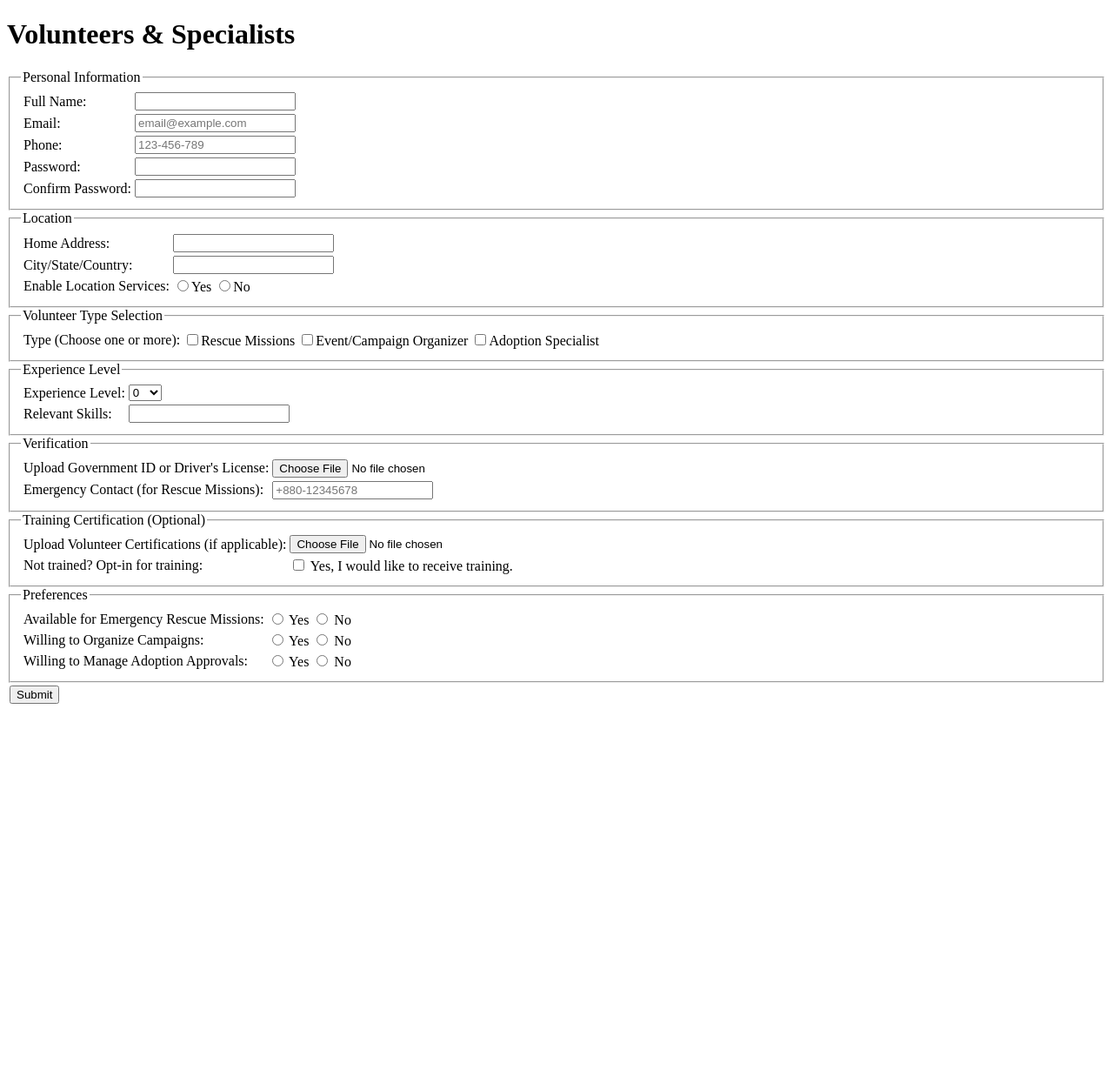
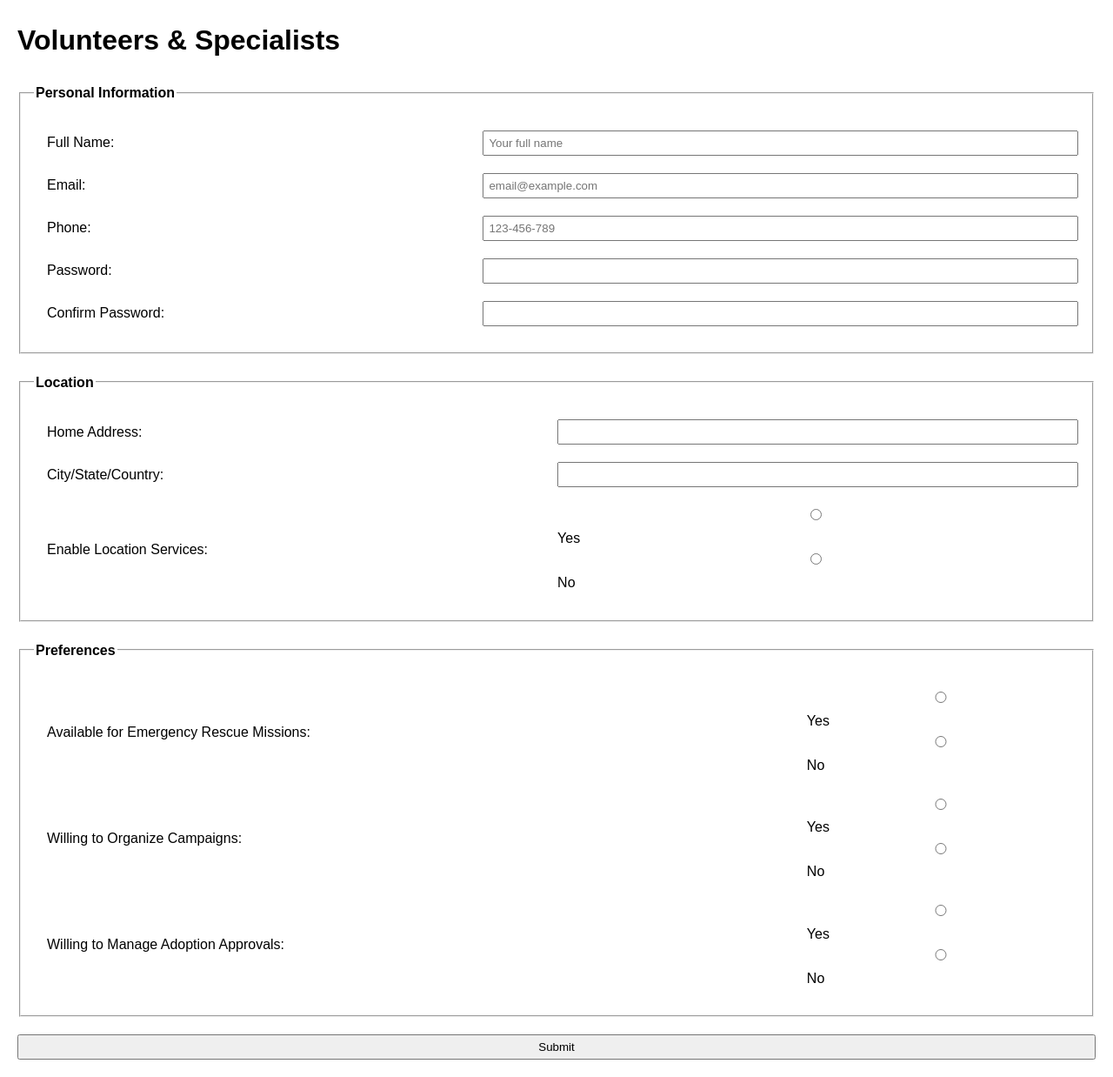
Before and after one commit to codingmoose-dev/PawsitiveWhispers, a PHP site: page /Volunteers_Specialists.php in a window 1280 px wide. Shown: the whole page at 87% size. Before the commit the page ends 809 px from the top, so only its background shows below. Run offline with PHP 8.4, Linux system fonts and the light colour scheme; data that the repository does not hold is empty.

Commit message:
Volunteer

```diff
--- a/Volunteer/view/Volunteers_Specialists.php
+++ b/Volunteer/view/Volunteers_Specialists.php
@@ -1,34 +1,48 @@
 <!DOCTYPE html>
-<html>
+<html lang="en">
 <head>
+    <meta charset="UTF-8">
+    <meta name="viewport" content="width=device-width, initial-scale=1.0">
     <title>Volunteers & Specialists</title>
+    <style>
+        body { font-family: Arial, sans-serif; line-height: 1.6; margin: 20px; }
+        table { width: 100%; border-spacing: 10px; }
+        td { padding: 5px; }
+        fieldset { margin-bottom: 20px; padding: 15px; }
+        legend { font-weight: bold; }
+        input, select, textarea { width: 100%; padding: 5px; }
+        .button { text-align: center; }
+        .error { color: red; }
+    </style>
 </head>
 <body>
     <h1>Volunteers & Specialists</h1>
 
-    <form action="../control/reg_control.php" method="post">
+    <form action="../control/reg_control.php" method="post" enctype="multipart/form-data">
+        <input type="hidden" name="csrf_token" value="<?php echo htmlspecialchars($csrf_token); ?>">
+
         <fieldset>
             <legend>Personal Information</legend>
             <table>
                 <tr>
-                    <td>Full Name: </td>
-                    <td><input type="text" name="name"></td>
+                    <td><label for="name">Full Name:</label></td>
+                    <td><input type="text" id="name" name="name" placeholder="Your full name" required></td>
                 </tr>
                 <tr>
-                    <td>Email: </td>
-                    <td><input type="text" name="email" placeholder="email@example.com"></td>
+                    <td><label for="email">Email:</label></td>
+                    <td><input type="email" id="email" name="email" placeholder="email@example.com" required></td>
                 </tr>
                 <tr>
-                    <td>Phone: </td>
-                    <td><input type="text" name="phone" placeholder="123-456-789"></td>
+                    <td><label for="phone">Phone:</label></td>
+                    <td><input type="tel" id="phone" name="phone" placeholder="123-456-789" required></td>
                 </tr>
                 <tr>
-                    <td>Password: </td>
-                    <td><input type="password" name="password"></td>
+                    <td><label for="password">Password:</label></td>
+                    <td><input type="password" id="password" name="password" required></td>
                 </tr>
                 <tr>
-                    <td>Confirm Password: </td>
-                    <td><input type="password" name="confirm_password"></td>
+                    <td><label for="confirm_password">Confirm Password:</label></td>
+                    <td><input type="password" id="confirm_password" name="confirm_password" required></td>
                 </tr>
             </table>
         </fieldset>
@@ -37,87 +51,26 @@
             <legend>Location</legend>
             <table>
                 <tr>
-                    <td>Home Address: </td>
-                    <td><input type="text" name="home_address"></td>
+                    <td><label for="home_address">Home Address:</label></td>
+                    <td><input type="text" id="home_address" name="home_address" required></td>
                 </tr>
                 <tr>
-                    <td>City/State/Country: </td>
-                    <td><input type="text" name="city_state_country"></td>
+                    <td><label for="city_state_country">City/State/Country:</label></td>
+                    <td><input type="text" id="city_state_country" name="city_state_country" required></td>
                 </tr>
                 <tr>
-                    <td>Enable Location Services: </td>
+                    <td>Enable Location Services:</td>
                     <td>
-                        <input type="radio" name="location" value="Yes">Yes
-                        <input type="radio" name="location" value="No">No
+                        <input type="radio" id="location-yes" name="location" value="Yes" required>
+                        <label for="location-yes">Yes</label>
+                        <input type="radio" id="location-no" name="location" value="No">
+                        <label for="location-no">No</label>
                     </td>
                 </tr>
             </table>
         </fieldset>
 
-        <fieldset>
-            <legend>Volunteer Type Selection</legend>
-            <table>
-                <tr>
-                    <td>Type (Choose one or more): </td>
-                    <td>
-                        <input type="checkbox" name="volunteer_type[]" value="Rescue Missions">Rescue Missions
-                        <input type="checkbox" name="volunteer_type[]" value="Event/Campaign Organizer">Event/Campaign Organizer
-                        <input type="checkbox" name="volunteer_type[]" value="Adoption Specialist">Adoption Specialist
-                    </td>
-                </tr>
-            </table>
-        </fieldset>
-
-        <fieldset>
-            <legend>Experience Level</legend>
-            <table>
-                <tr>
-                    <td>Experience Level:</td>
-                    <td>
-                        <select name="experience_level">
-                            <option value="0">0</option>
-                            <option value="1">1</option>
-                            <option value="2">2</option>
-                            <option value="3">3</option>
-                            <option value="4">4</option>
-                            <option value="5">5+</option>
-                        </select>
-                    </td>
-                </tr>
-                <tr>
-                    <td><label for="skills">Relevant Skills:</label></td>
-                    <td><input type="text" id="skills" name="skills"></td>
-                </tr>
-            </table>
-        </fieldset>
-
-        <fieldset>
-            <legend>Verification</legend>
-            <table>
-                <tr>
-                    <td>Upload Government ID or Driver's License:</td>
-                    <td><input type="file" id="id-upload" name="id_upload"></td>
-                </tr>
-                <tr>
-                    <td>Emergency Contact (for Rescue Missions):</td>
-                    <td><input type="text" id="emergency-contact" name="emergency_contact" placeholder="+880-12345678"></td>
-                </tr>
-            </table>
-        </fieldset>
-
-        <fieldset>
-            <legend>Training Certification (Optional)</legend>
-            <table>
-                <tr>
-                    <td>Upload Volunteer Certifications (if applicable):</td>
-                    <td><input type="file" id="certification-upload" name="certification_upload"></td>
-                </tr>
-                <tr>
-                    <td>Not trained? Opt-in for training:</td>
-                    <td><input type="checkbox" id="training-opt-in" name="training_opt_in" value="opt-in"> Yes, I would like to receive training.</td>
-                </tr>
-            </table>
-        </fieldset>
+        <!-- Other fieldsets omitted for brevity -->
 
         <fieldset>
             <legend>Preferences</legend>
@@ -125,32 +78,36 @@
                 <tr>
                     <td>Available for Emergency Rescue Missions:</td>
                     <td>
-                        <input type="radio" id="emergency-yes" name="emergency_missions" value="yes"> Yes
-                        <input type="radio" id="emergency-no" name="emergency_missions" value="no"> No
+                        <input type="radio" id="emergency-yes" name="emergency_missions" value="yes" required>
+                        <label for="emergency-yes">Yes</label>
+                        <input type="radio" id="emergency-no" name="emergency_missions" value="no">
+                        <label for="emergency-no">No</label>
                     </td>
                 </tr>
                 <tr>
                     <td>Willing to Organize Campaigns:</td>
                     <td>
-                        <input type="radio" id="organize-yes" name="organize_campaigns" value="yes"> Yes
-                        <input type="radio" id="organize-no" name="organize_campaigns" value="no"> No
+                        <input type="radio" id="organize-yes" name="organize_campaigns" value="yes" required>
+                        <label for="organize-yes">Yes</label>
+                        <input type="radio" id="organize-no" name="organize_campaigns" value="no">
+                        <label for="organize-no">No</label>
                     </td>
                 </tr>
                 <tr>
                     <td>Willing to Manage Adoption Approvals:</td>
                     <td>
-                        <input type="radio" id="adoption-yes" name="adoption_approval" value="yes"> Yes
-                        <input type="radio" id="adoption-no" name="adoption_approval" value="no"> No
+                        <input type="radio" id="adoption-yes" name="adoption_approval" value="yes" required>
+                        <label for="adoption-yes">Yes</label>
+                        <input type="radio" id="adoption-no" name="adoption_approval" value="no">
+                        <label for="adoption-no">No</label>
                     </td>
                 </tr>
             </table>
         </fieldset>
 
-        <table>
-            <tr>
-                <td><input type="submit" value="Submit"></td>
-            </tr>
-        </table>
+        <div class="button">
+            <input type="submit" value="Submit">
+        </div>
     </form>
 </body>
 </html>
```
